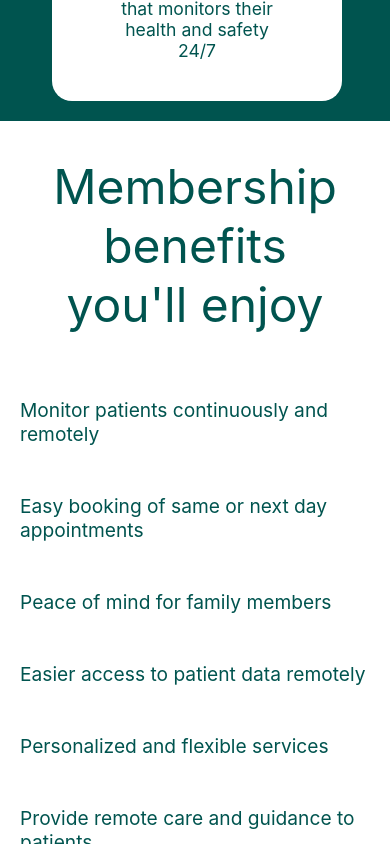
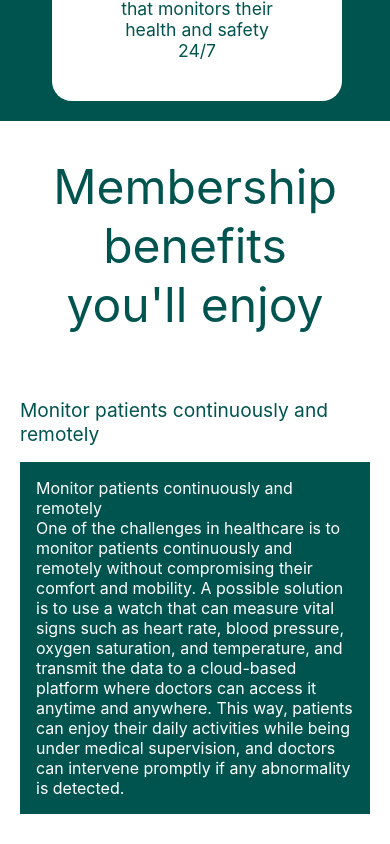
Before and after one commit to mohamad-alkaadi/MedCare, a React (Create React App) app in the folder final_last-version/: page / in a window 390 px wide. Both pictures are taken after a click on the button "Monitor patients continuously and remotely". Shown: the part 1763-2607 px from the top of the page. Built offline with nearby package versions, Linux system fonts and the light colour scheme; a web font is replaced by a local one.

Commit message:
update for small screens for sectwo

```diff
--- a/final_last-version/src/Page/Home/SectionThree.js
+++ b/final_last-version/src/Page/Home/SectionThree.js
@@ -19,42 +19,42 @@ function useWindowSize(){
 
 
 
-const hellobe = (buttonValue,buttonActive) =>{
-  console.log(buttonValue,buttonActive);
+const hellobe = (buttonValue,sm,bb) =>{
+  console.log(buttonValue,sm,bb);
 }
 
 const SectionThree = () => {
-  const [hello,setHello] =useState({value:0,forSmallScreen:false});//for small screen for activating button and closing it
+  const [hello,setHello] =useState({value:0,one:false,two:false,three:false,four:false,five:false,six:false});//for small screen for activating button and closing it
 
   const width = useWindowSize();
 
   const buttonOne = () =>{
-    setHello({...hello,value:1});
+    setHello({...hello,value:1,one:!hello.one,two:false,three:false,four:false,five:false,six:false});
     return hello.value;
   }
   const buttonTwo = () =>{
-    setHello({...hello,value:2});
+    setHello({...hello,value:2,one:false,two:!hello.two,three:false,four:false,five:false,six:false});
 
     return hello.value;
   }
 
   const buttonThree = () =>{
-    setHello({...hello,value:3});
+    setHello({...hello,value:3,one:false,two:false,three:!hello.three,four:false,five:false,six:false});
     return hello.value;
   }
 
   const buttonFour = () =>{
-    setHello({...hello,value:4});
+    setHello({...hello,value:4,one:false,two:false,three:false,four:!hello.four,five:false,six:false});
     return hello.value;
   }
 
   const buttonFive = () =>{
-    setHello({...hello,value:5});
+    setHello({...hello,value:5,one:false,two:false,three:false,four:false,five:!hello.five,six:false});
     return hello.value;
   }
 
   const buttonSix = () =>{
-    setHello({...hello,value:6});
+    setHello({...hello,value:6,one:false,two:false,three:false,four:false,five:false,six:!hello.six});
     return hello.value;
   }
   const backClick = () =>{
@@ -68,8 +68,8 @@ const SectionThree = () => {
         return <img src={secThee} draggable="false" />
         break;
       case 1:
-        return(<div className='hidden-content-one hidden-content small-screen-content'>
-                <button onClick={backClick} className='back-button'><MdClose/></button>
+        return(<div className='hidden-content-one hidden-content'>
+         {width>464 ? <button onClick={backClick} className='back-button'><MdClose/></button>:null}
                 <div className='hidden-para'>
                   <p className='hidden-title'>Monitor patients continuously and remotely</p>
                   <p className='hidden-text'>One of the challenges in healthcare is to monitor patients continuously and remotely without compromising their comfort and mobility. A possible solution is to use a watch that can measure vital signs such as heart rate, blood pressure, oxygen saturation, and temperature, and transmit the data to a cloud-based platform where doctors can access it anytime and anywhere.
@@ -81,7 +81,7 @@ const SectionThree = () => {
       case 2:
         return(
                 <div className='hidden-content-two hidden-content small-screen-content'>
-                  <button onClick={backClick} className='back-button'><MdClose/></button>
+                  {width>464 ? <button onClick={backClick} className='back-button'><MdClose/></button>:null}
                   <div className='hidden-para'>
 
                     <p className='hidden-title'>Easy booking of same or next day appointments</p>
@@ -93,7 +93,7 @@ const SectionThree = () => {
         break;
       case 3:
         return(<div className='hidden-content-three hidden-content small-screen-content'>
-                  <button onClick={backClick} className='back-button'><MdClose/></button>
+                  {width>464 ? <button onClick={backClick} className='back-button'><MdClose/></button>:null}
                   <div className='hidden-para'>
                    <p className='hidden-title'>Peace of mind for family members</p>
                      <p p className='hidden-text'>Our company offers a service that helps elderly people stay healthy and independent at home. With our service, they get a wearable device that measures their vital signs and sends the data to a cloud platform. This allows their family members or health care professionals to access the data and monitor their health status. The device also detects any abnormalities and alerts the nearest hospital in case of an emergency. Our service connects the elderly to their loved ones and health care team, while enabling them to live comfortably at home. It also lowers the risk of complications and hospitalizations. </p>
@@ -102,7 +102,7 @@ const SectionThree = () => {
         break;
       case 4:
         return(<div className='hidden-content-four hidden-content small-screen-content'>
-                <button onClick={backClick} className='back-button'><MdClose/></button>
+                  {width>464 ? <button onClick={backClick} className='back-button'><MdClose/></button>:null}
                   <div className='hidden-para'>
                    <p className='hidden-title'>Easier access to patient data remotely</p>
                      <p p className='hidden-text'>
@@ -113,7 +113,7 @@ const SectionThree = () => {
         break;
       case 5:
         return(<div className='hidden-content-five hidden-content small-screen-content'>
-               <button onClick={backClick} className='back-button'><MdClose/></button>
+                  {width>464 ? <button onClick={backClick} className='back-button'><MdClose/></button>:null}
                   <div className='hidden-para'>
                    <p className='hidden-title'>Personalized and flexible services</p>
                      <p p className='hidden-text'>
@@ -123,7 +123,7 @@ const SectionThree = () => {
         break;
       case 6:
         return(<div className='hidden-content-six hidden-content small-screen-content'>
-                <button onClick={backClick} className='back-button'><MdClose/></button>
+                  {width>464 ? <button onClick={backClick} className='back-button'><MdClose/></button>:null}
                   <div className='hidden-para'>
                    <p className='hidden-title'>Provide remote care and guidance to patients</p>
                      <p p className='hidden-text'>
@@ -159,9 +159,14 @@ const SectionThree = () => {
                     Monitor patients continuously and remotely
                   </button>
                 </div>
-                {hello.forSmallScreen ? <div className='small-screen-text'>
-                  {secTwo}
-                </div> : null}
+                {width<464?<div>{hello.one ? <div>
+                {secTwo(hello.value)}
+                </div> : null} </div>:null}
+
+                {/* {hello.one ? <div>
+                {secTwo(hello.value)}
+                </div> : null} */}
+
 
                 <div className='sub-ben text-two'>
                   <button onClick={buttonTwo} className='sub-ben-text'>
@@ -172,7 +177,9 @@ const SectionThree = () => {
                   Easy booking of same or next day appointments
                   </button>
                 </div>
-
+                {width<464?<div>{hello.two ? <div>
+                {secTwo(hello.value)}
+                </div> : null} </div>:null}
                 <div className='sub-ben text-three'>
 
                   <button onClick={buttonThree} className='sub-ben-text'>
@@ -183,6 +190,10 @@ const SectionThree = () => {
                   Peace of mind for family members
                   </button>
                 </div>
+                {width<464?<div>{hello.three ? <div>
+                {secTwo(hello.value)}
+                </div> : null} </div>:null}
+
                 <div className='sub-ben text-four'>
 
                   <button onClick={buttonFour} className='sub-ben-text'>
@@ -193,6 +204,10 @@ const SectionThree = () => {
                   Easier access to patient data remotely
                   </button>
                 </div>
+                {width<464?<div>{hello.four ? <div>
+                {secTwo(hello.value)}
+                </div> : null} </div>:null}
+
 
                 <div className='sub-ben text-five'>
                   <button onClick={buttonFive} className='sub-ben-text'>
@@ -203,7 +218,9 @@ const SectionThree = () => {
                   Personalized and flexible services
                   </button>
                 </div>
-
+                {width<464?<div>{hello.five ? <div>
+                {secTwo(hello.value)}
+                </div> : null} </div>:null}
                 <div className='sub-ben text-six'>
 
 
@@ -216,10 +233,13 @@ const SectionThree = () => {
                   </button>
 
                 </div>
+                {width<464?<div>{hello.six ? <div>
+                {secTwo(hello.value)}
+                </div> : null} </div>:null}
             </div>
           </div>
 
-          {hellobe(hello.value)}
+          {hellobe(hello.value,hello.one,hello.two)}
           {width>464?secTwo(hello.value):null}
         </div>
 
--- a/final_last-version/src/Page/Home/home-css/sectionthree.css
+++ b/final_last-version/src/Page/Home/home-css/sectionthree.css
@@ -359,4 +359,15 @@
     .small-screen-content{
         display: grid;
     }
+    .hidden-content{
+        display: grid;
+        grid-template-columns: span 4;
+
+        justify-content: center;
+        background-color: #00544f;
+        text-align: start;
+        color: #fff;
+        height: 100%;
+        padding: 1rem;
+    }
 }
```
